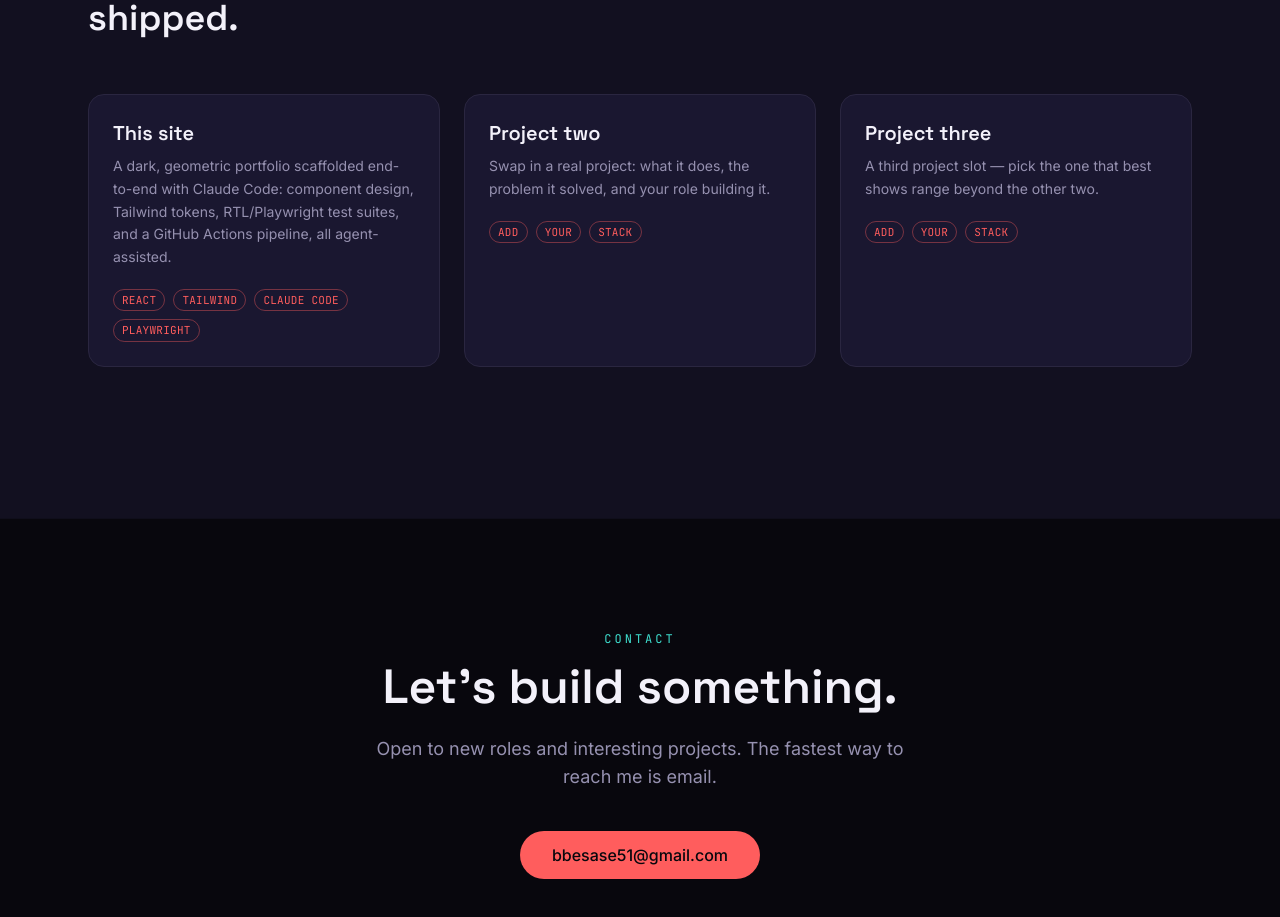
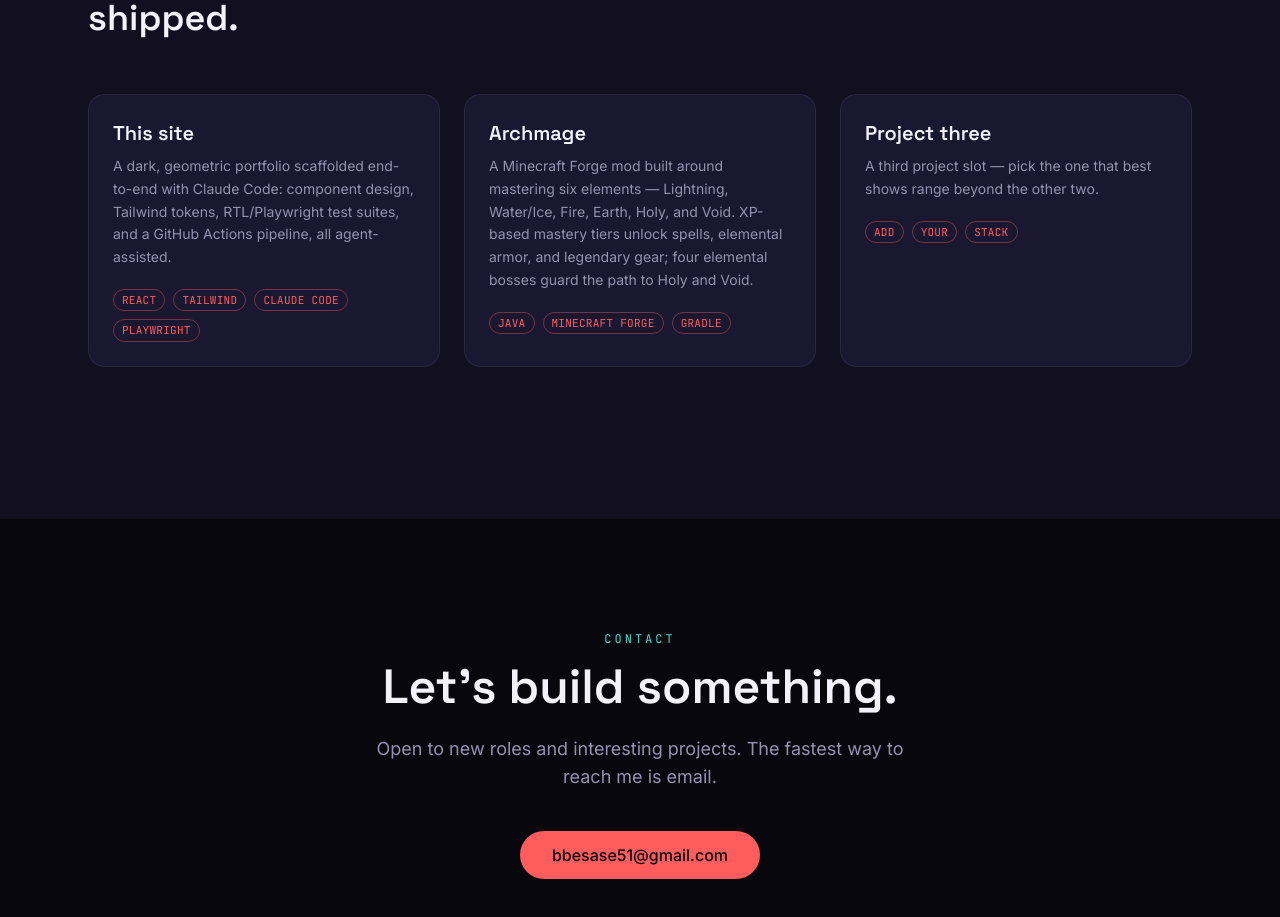
Before and after one commit to bbesase/portfolio, a React (Vite) app: page / in a window 1280 px wide. Shown: the part 2209-3126 px from the top of the page. Built offline with nearby package versions, Linux system fonts and the light colour scheme.

Commit message:
content: add Archmage Minecraft mod as a real project
Fills the "Project two" placeholder with github.com/bbesase/archmage,
a Minecraft Forge mod (Java 17, Gradle) built around a six-element
mastery system with elemental bosses and progression tiers.

```diff
--- a/src/data/projects.ts
+++ b/src/data/projects.ts
@@ -14,10 +14,11 @@ export const projects: Project[] = [
     href: '#',
   },
   {
-    title: 'Project two',
-    blurb: 'Swap in a real project: what it does, the problem it solved, and your role building it.',
-    tags: ['Add', 'Your', 'Stack'],
-    href: '#',
+    title: 'Archmage',
+    blurb:
+      'A Minecraft Forge mod built around mastering six elements — Lightning, Water/Ice, Fire, Earth, Holy, and Void. XP-based mastery tiers unlock spells, elemental armor, and legendary gear; four elemental bosses guard the path to Holy and Void.',
+    tags: ['Java', 'Minecraft Forge', 'Gradle'],
+    href: 'https://github.com/bbesase/archmage',
   },
   {
     title: 'Project three',
```
